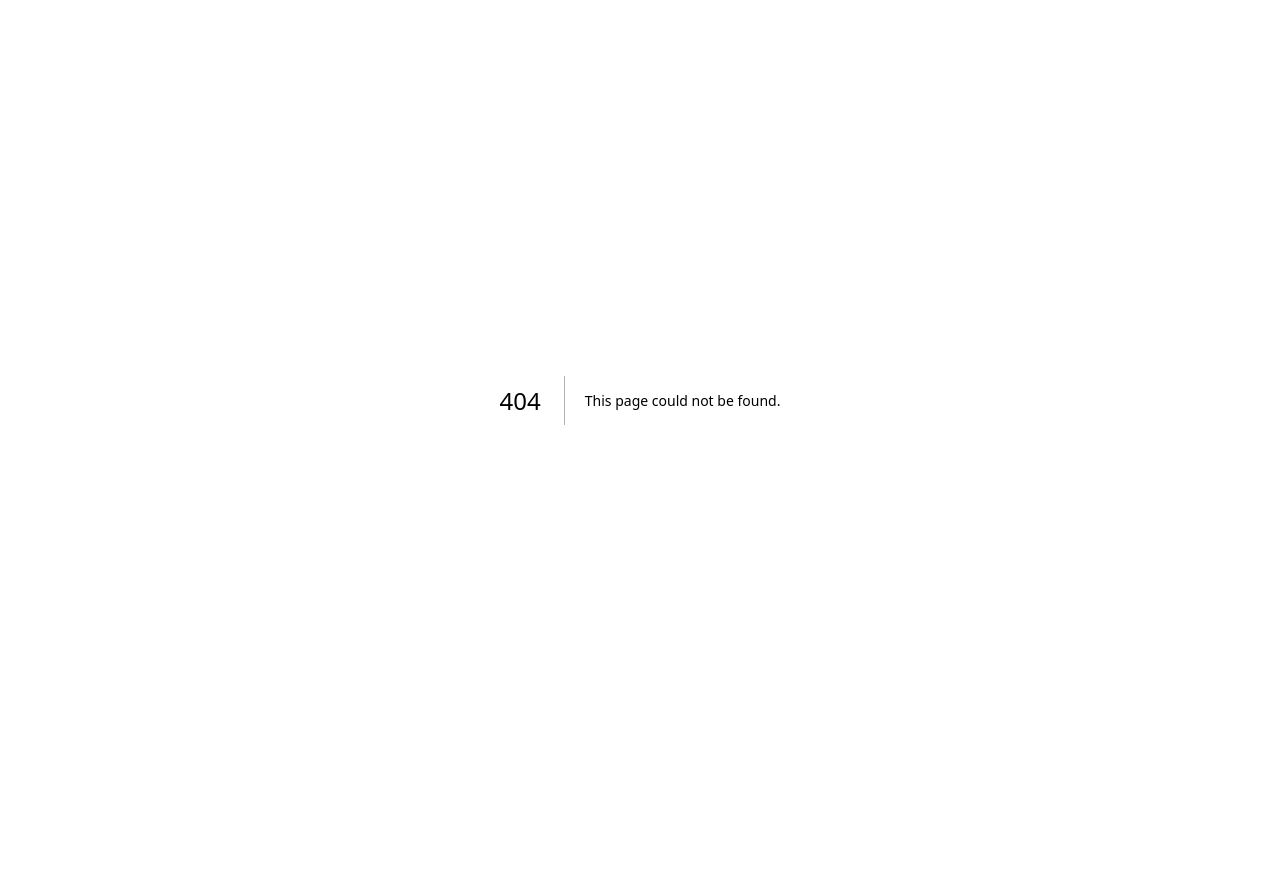
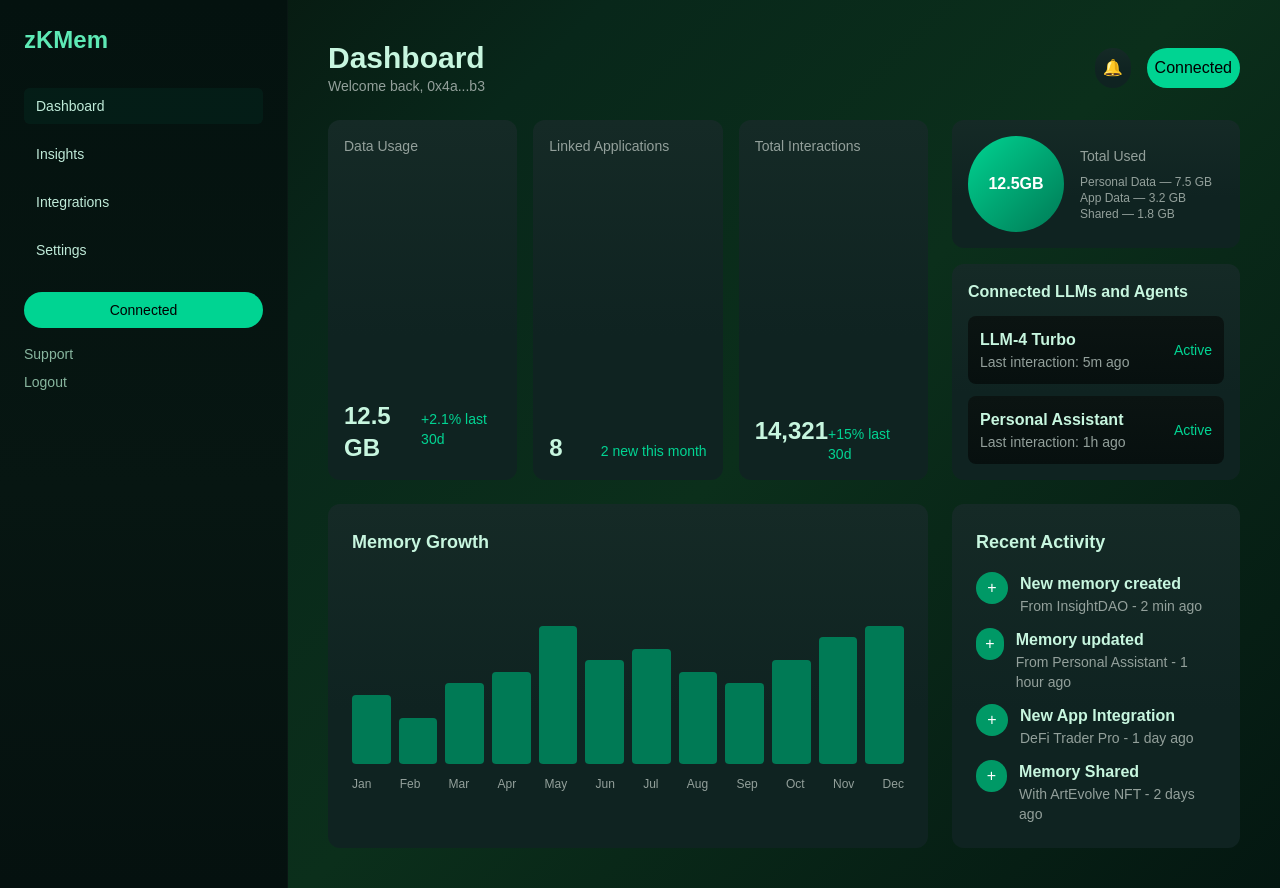
Before and after one commit to ekas-7/EthMem, a Next.js app in the folder frontend/: page /dashboard in a window 1280 px wide. Before the commit this address had no page. Before the commit the page ends 800 px from the top, so only its background shows below. Built offline with nearby package versions, Linux system fonts and the light colour scheme.

Commit message:
feat: implement dashboard layout with sidebar, header, and various components for enhanced user experience

```diff
--- /dev/null
+++ b/frontend/app/dashboard/components/ConnectedLLMs.jsx
@@ -0,0 +1,23 @@
+export default function ConnectedLLMs() {
+  const items = [
+    {name: 'LLM-4 Turbo', status: 'Active', last: '5m ago'},
+    {name: 'Personal Assistant', status: 'Active', last: '1h ago'},
+  ];
+
+  return (
+    <div>
+      <h4 className="font-semibold mb-3">Connected LLMs and Agents</h4>
+      <ul className="space-y-3">
+        {items.map((it, idx) => (
+          <li key={idx} className="flex items-center justify-between bg-card-darker p-3 rounded-lg">
+            <div>
+              <div className="font-semibold">{it.name}</div>
+              <div className="text-sm text-muted">Last interaction: {it.last}</div>
+            </div>
+            <div className={`text-sm ${it.status === 'Active' ? 'text-emerald-400' : 'text-gray-400'}`}>{it.status}</div>
+          </li>
+        ))}
+      </ul>
+    </div>
+  );
+}
--- /dev/null
+++ b/frontend/app/dashboard/components/DashboardHeader.jsx
@@ -0,0 +1,15 @@
+export default function DashboardHeader() {
+  return (
+    <header className="flex items-center justify-between">
+      <div>
+        <h1 className="text-3xl font-extrabold">Dashboard</h1>
+        <p className="text-sm text-muted">Welcome back, 0x4a...b3</p>
+      </div>
+
+      <div className="flex items-center gap-4">
+        <div className="p-2 bg-card-dark rounded-full">🔔</div>
+        <div className="p-2 bg-emerald-400 text-black rounded-full">Connected</div>
+      </div>
+    </header>
+  );
+}
--- /dev/null
+++ b/frontend/app/dashboard/components/MemoryGrowthChart.jsx
@@ -0,0 +1,18 @@
+export default function MemoryGrowthChart() {
+  // Small static bar chart placeholder using divs for modularity.
+  const months = ["Jan","Feb","Mar","Apr","May","Jun","Jul","Aug","Sep","Oct","Nov","Dec"];
+  const values = [6,4,7,8,12,9,10,8,7,9,11,12];
+
+  return (
+    <div className="w-full">
+      <div className="flex items-end gap-2 h-48">
+        {values.map((v, i) => (
+          <div key={i} className={`flex-1 bg-emerald-700 rounded ${i===4? 'bg-emerald-400': ''}`} style={{height: `${v*6}%`}} title={`${months[i]}: ${v}`} />
+        ))}
+      </div>
+      <div className="mt-3 flex justify-between text-xs text-muted">
+        {months.map((m,i)=> <div key={i}>{m}</div>)}
+      </div>
+    </div>
+  );
+}
--- /dev/null
+++ b/frontend/app/dashboard/components/RecentActivity.jsx
@@ -0,0 +1,22 @@
+export default function RecentActivity() {
+  const items = [
+    {title: 'New memory created', sub: 'From InsightDAO - 2 min ago'},
+    {title: 'Memory updated', sub: 'From Personal Assistant - 1 hour ago'},
+    {title: 'New App Integration', sub: 'DeFi Trader Pro - 1 day ago'},
+    {title: 'Memory Shared', sub: 'With ArtEvolve NFT - 2 days ago'},
+  ];
+
+  return (
+    <ul className="space-y-3">
+      {items.map((it, idx) => (
+        <li key={idx} className="flex items-start gap-3">
+          <div className="w-8 h-8 rounded-full bg-emerald-600 flex items-center justify-center text-white">+</div>
+          <div>
+            <div className="font-semibold">{it.title}</div>
+            <div className="text-sm text-muted">{it.sub}</div>
+          </div>
+        </li>
+      ))}
+    </ul>
+  );
+}
--- /dev/null
+++ b/frontend/app/dashboard/components/Sidebar.jsx
@@ -0,0 +1,19 @@
+export default function Sidebar() {
+  return (
+    <aside className="w-72 bg-sidebar-dark min-h-screen p-6 hidden md:block">
+      <div className="text-2xl font-bold text-emerald-300 mb-8">zKMem</div>
+      <nav className="space-y-3 text-sm text-sidebar-text">
+        <a className="block px-3 py-2 rounded-md bg-emerald-700/10" href="/dashboard">Dashboard</a>
+        <a className="block px-3 py-2 rounded-md hover:bg-white/5" href="#">Insights</a>
+        <a className="block px-3 py-2 rounded-md hover:bg-white/5" href="#">Integrations</a>
+        <a className="block px-3 py-2 rounded-md hover:bg-white/5" href="#">Settings</a>
+      </nav>
+
+      <div className="mt-auto pt-6 text-sm text-sidebar-muted">
+        <button className="w-full bg-emerald-400 text-black py-2 rounded-full">Connected</button>
+        <div className="mt-4">Support</div>
+        <div className="mt-2">Logout</div>
+      </div>
+    </aside>
+  );
+}
--- /dev/null
+++ b/frontend/app/dashboard/components/StatCard.jsx
@@ -0,0 +1,11 @@
+export default function StatCard({ title, value, delta }) {
+  return (
+    <div className="bg-card-dark rounded-xl p-4 flex flex-col justify-between">
+      <div className="text-sm text-muted">{title}</div>
+      <div className="mt-2 flex items-baseline justify-between">
+        <div className="text-2xl font-bold">{value}</div>
+        <div className="text-sm text-emerald-400">{delta}</div>
+      </div>
+    </div>
+  );
+}
--- /dev/null
+++ b/frontend/app/dashboard/components/UsagePie.jsx
@@ -0,0 +1,13 @@
+export default function UsagePie() {
+  return (
+    <div className="flex items-center gap-4">
+      <div className="w-24 h-24 rounded-full bg-gradient-to-br from-emerald-400 to-emerald-700 flex items-center justify-center text-white font-bold">12.5GB</div>
+      <div>
+        <div className="text-sm text-muted">Total Used</div>
+        <div className="mt-2 text-xs text-muted">Personal Data — 7.5 GB</div>
+        <div className="text-xs text-muted">App Data — 3.2 GB</div>
+        <div className="text-xs text-muted">Shared — 1.8 GB</div>
+      </div>
+    </div>
+  );
+}
--- /dev/null
+++ b/frontend/app/dashboard/page.jsx
@@ -0,0 +1,52 @@
+import Sidebar from "./components/Sidebar";
+import DashboardHeader from "./components/DashboardHeader";
+import StatCard from "./components/StatCard";
+import MemoryGrowthChart from "./components/MemoryGrowthChart";
+import RecentActivity from "./components/RecentActivity";
+import UsagePie from "./components/UsagePie";
+import ConnectedLLMs from "./components/ConnectedLLMs";
+
+export const metadata = {
+  title: "Dashboard - zKMem",
+};
+
+export default function DashboardPage() {
+  return (
+    <div className="min-h-screen bg-background-dark text-dark-primary flex">
+      <Sidebar />
+
+      <div className="flex-1 p-6 lg:p-10">
+        <DashboardHeader />
+
+        <div className="mt-6 grid grid-cols-1 lg:grid-cols-3 gap-6">
+          <div className="lg:col-span-2 grid grid-cols-1 sm:grid-cols-3 gap-4">
+            <StatCard title="Data Usage" value="12.5 GB" delta="+2.1% last 30d" />
+            <StatCard title="Linked Applications" value="8" delta="2 new this month" />
+            <StatCard title="Total Interactions" value="14,321" delta="+15% last 30d" />
+          </div>
+
+          <div className="space-y-4">
+            <div className="bg-card-dark rounded-xl p-4">
+              <UsagePie />
+            </div>
+            <div className="bg-card-dark rounded-xl p-4">
+              <ConnectedLLMs />
+            </div>
+          </div>
+        </div>
+
+        <div className="mt-6 grid grid-cols-1 lg:grid-cols-3 gap-6">
+          <div className="lg:col-span-2 bg-card-dark rounded-xl p-6">
+            <h3 className="text-lg font-semibold mb-4">Memory Growth</h3>
+            <MemoryGrowthChart />
+          </div>
+
+          <div className="bg-card-dark rounded-xl p-6">
+            <h3 className="text-lg font-semibold mb-4">Recent Activity</h3>
+            <RecentActivity />
+          </div>
+        </div>
+      </div>
+    </div>
+  );
+}
--- a/frontend/app/globals.css
+++ b/frontend/app/globals.css
@@ -25,3 +25,26 @@ body {
   color: var(--foreground);
   font-family: Arial, Helvetica, sans-serif;
 }
+
+/* Dashboard-specific helper classes using the CSS variables above */
+.bg-background-dark {
+  /* tuned diagonal dark-green gradient to closely match the screenshot */
+  background: linear-gradient(135deg, #07120b 0%, #08271a 28%, #0b2f1b 55%, #041711 100%);
+  color-scheme: dark;
+}
+.text-dark-primary { color: #c7f6df; }
+.bg-card-dark { background: linear-gradient(180deg, #152a26 0%, #0f2321 60%); }
+.bg-card-darker { background: linear-gradient(180deg, #0b1412 0%, #07100f 100%); }
+.text-muted { color: #93a09b; }
+.text-sidebar-text { color: #bfead8; }
+.text-sidebar-muted { color: #88b69f; }
+.bg-sidebar-dark { background: linear-gradient(180deg,#04120f 0%, #071612 55%, #05110f 100%); border-right: 1px solid rgba(255,255,255,0.02); }
+
+/* subtle page-level overlay used in screenshot to darken edges */
+.dashboard-overlay:before {
+  content: "";
+  position: absolute;
+  inset: 0;
+  pointer-events: none;
+  background: linear-gradient(180deg, rgba(0,0,0,0.08), rgba(0,0,0,0));
+}
--- a/frontend/app/layout.jsx
+++ b/frontend/app/layout.jsx
@@ -18,7 +18,8 @@ export const metadata = {
 
 export default function RootLayout({ children }) {
   return (
-    <html lang="en">
+    // Enable dark theme by default so dashboard components that rely on dark tokens render as intended.
+    <html lang="en" className="dark">
       <body
         className={`${geistSans.variable} ${geistMono.variable} antialiased`}
       >
```
Also changed, not shown: frontend/tailwind.config.js (added).
